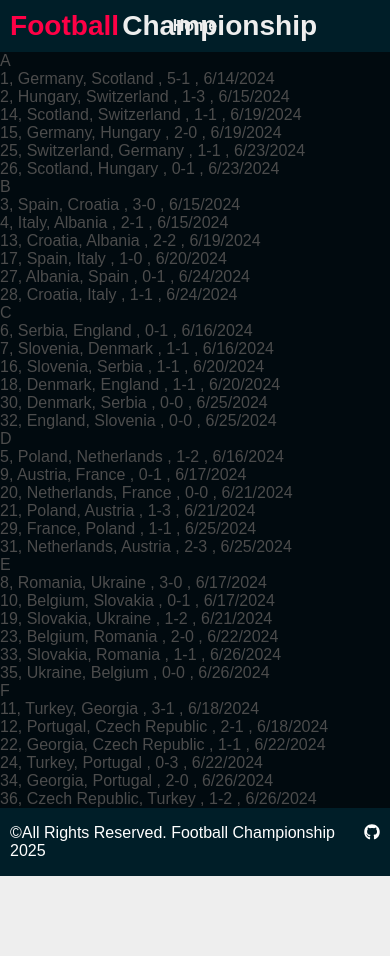
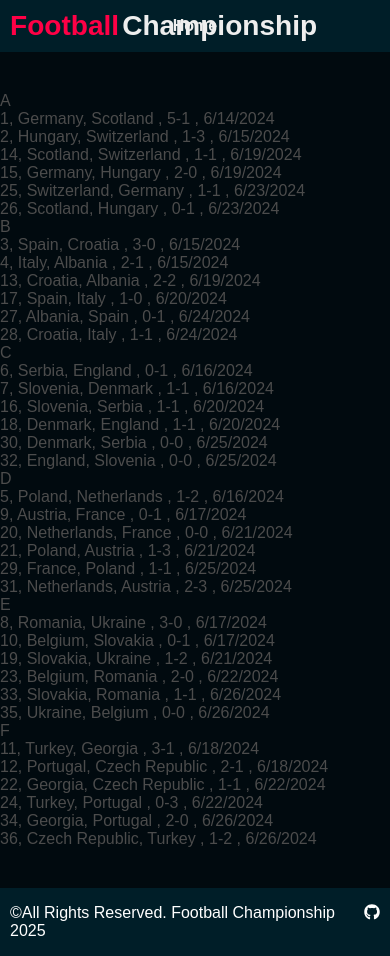
Before and after one commit to nikolai-dimitrov/Football-Tournament, a React (Vite) app in the folder Football-Tournament/: page / in a window 390 px wide. Before the commit the page ends 876 px from the top, so only its background shows below. Built offline with nearby package versions, Linux system fonts and the light colour scheme.

Commit message:
styles: add main padding and max width and media queries
For 1025 screen hight or more stick footer to the bottom and add 100vh for root element.

```diff
--- a/Football-Tournament/src/index.css
+++ b/Football-Tournament/src/index.css
@@ -46,12 +46,7 @@ select {
 }
 
 #root {
-	display: flex;
-	flex-direction: column;
-	height: 100vh;
-	justify-content: space-between;
 	background-color: #010a0f;
-
 }
 
 body {
@@ -62,14 +57,29 @@ body {
 }
 
 header {
-    background-color: #001e28;
-    padding: 10px 10px;
+	background-color: #001e28;
+	padding: 10px 10px;
 }
 
 main {
-	/* background-color: #010a0f; */
+	padding: 40px 0px 40px 0px;
+	max-width: 1600px;
+	margin: 0 auto;
 }
 
 footer {
 	background-color: #001e28;
 }
+
+@media screen and (min-height: 1025px) {
+	#root {
+		height: 100vh;
+	}
+
+	footer {
+		background-color: #001e28;
+		position: absolute;
+		width: 100%;
+		bottom: 0px;
+	}
+}
```
